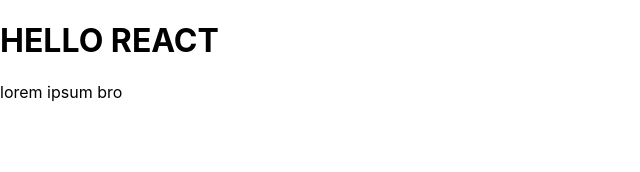
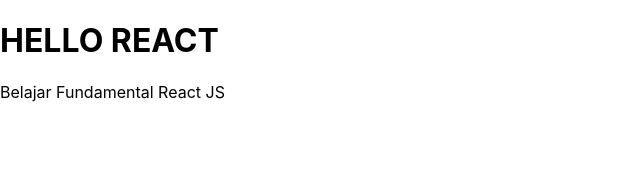
Before and after one commit to Sigit-Wasis/React-js, a React (Create React App) app in the folder NC/hello-react/: page / in a window 1280 px wide. Shown: the top 172 px of the page, without its empty margins (0-640 px from the left). Built offline with nearby package versions, Linux system fonts and the light colour scheme.

Commit message:
hello react

```diff
--- a/NC/hello-react/src/App.js
+++ b/NC/hello-react/src/App.js
@@ -25,7 +25,7 @@
   return (
     <div>
       <h1>HELLO REACT</h1>
-      <p>lorem ipsum bro </p>
+      <p>Belajar Fundamental React JS</p>
     </div>
   );
 }
```
